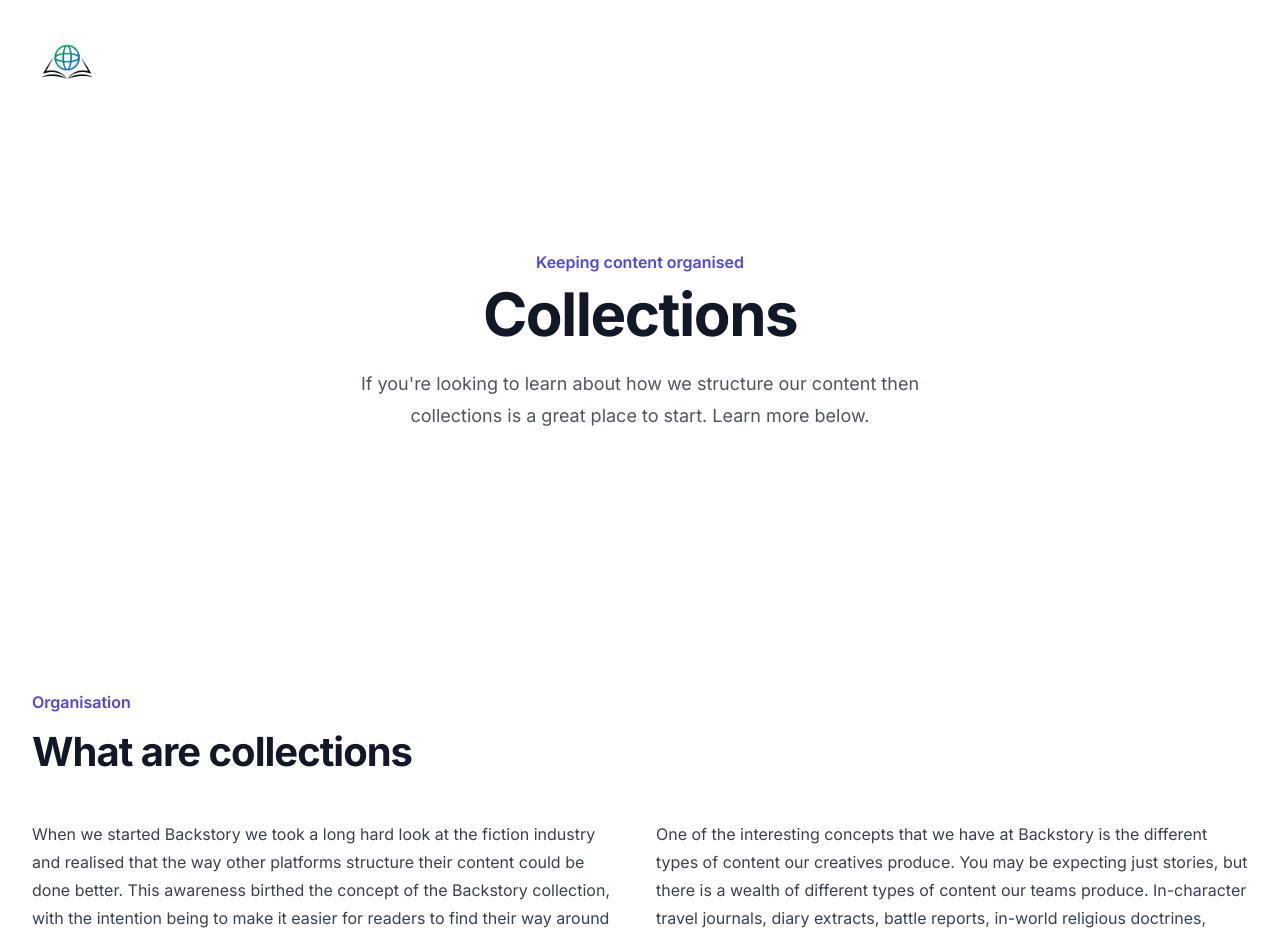
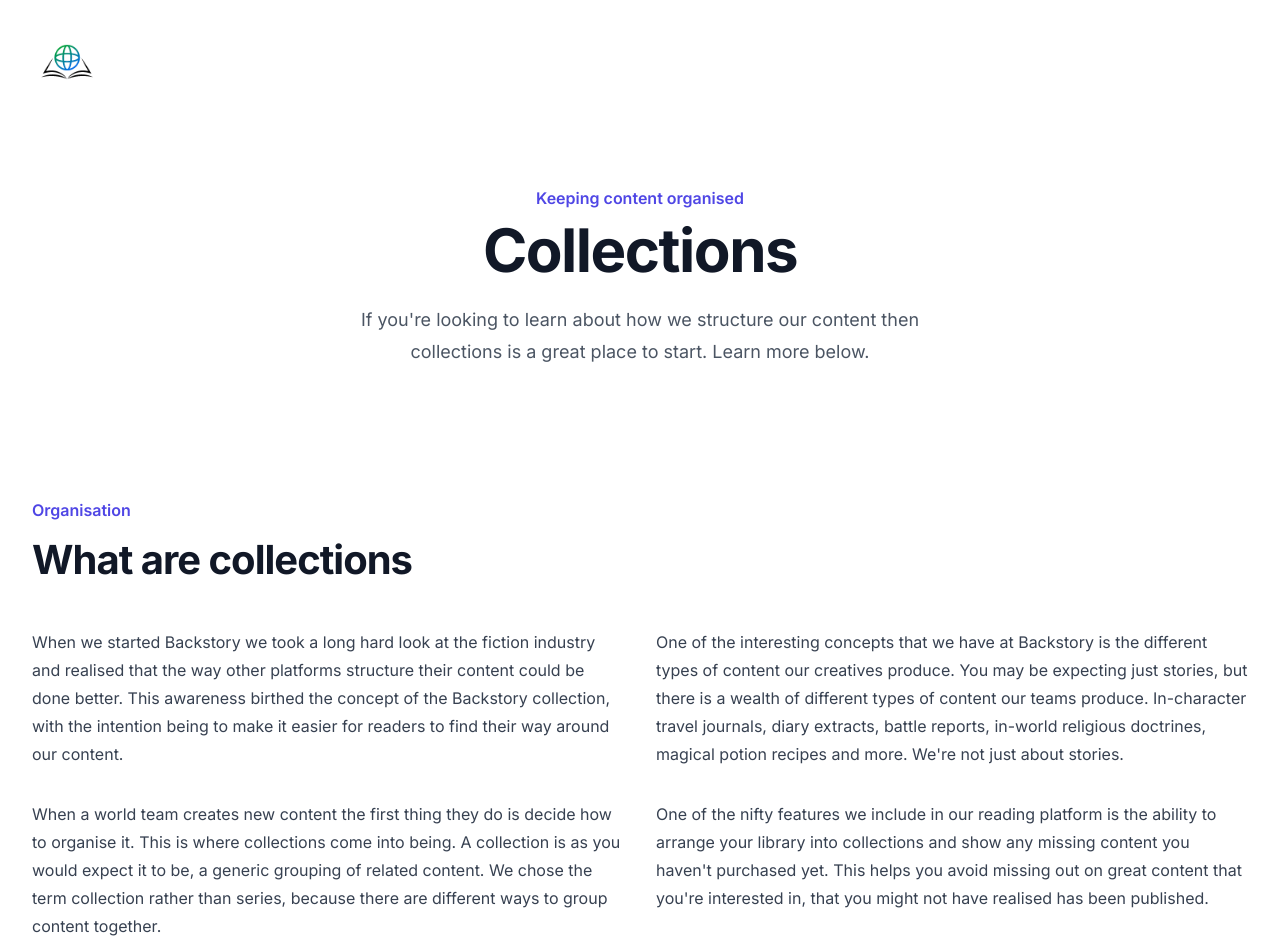
Before and after one commit to BackStoryOrg/website, a Next.js app: page /guides/collections in a window 1280 px wide. Shown: the top 938 px of the page. Built offline with nearby package versions, Linux system fonts and the light colour scheme.

Commit message:
Update Collections

```diff
--- a/src/components/guides/Collections.tsx
+++ b/src/components/guides/Collections.tsx
@@ -1,7 +1,7 @@
 
 export function CollectionsHeader() {
   return (
-    <div className="bg-white px-6 py-24 sm:py-32 lg:px-8">
+    <div className="bg-white px-6 py-14 sm:py-16 lg:px-8">
       <div className="mx-auto max-w-2xl text-center">
         <p className="text-base font-semibold leading-7 text-indigo-600">Keeping content organised</p>
         <h2 className="mt-2 text-4xl font-bold tracking-tight text-gray-900 sm:text-6xl">Collections</h2>
@@ -15,7 +15,7 @@ export function CollectionsHeader() {
 
 export function CollectionsContent1() {
   return (
-    <div className="bg-white py-24 sm:py-32">
+    <div className="bg-white py-14 sm:py-16">
       <div className="mx-auto max-w-7xl px-6 lg:px-8">
         <div className="mx-auto max-w-2xl lg:mx-0 lg:max-w-none">
           <p className="text-base font-semibold leading-7 text-indigo-600">Organisation</p>
```
